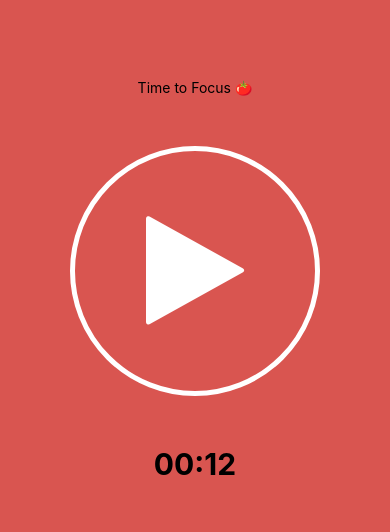
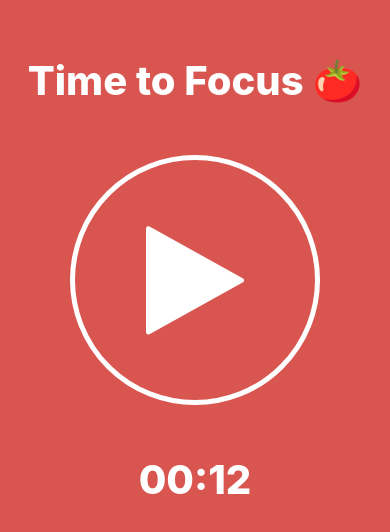
Before and after one commit to hato-taka/pomodoro, a React Native app: screen / in a window 390 px wide. Shown: the part 142-674 px from the top of the page. Built offline with nearby package versions, Linux system fonts and the light colour scheme.

Commit message:
TImerModeDisplay コンポーネントの分割

```diff
--- a/App.tsx
+++ b/App.tsx
@@ -3,6 +3,7 @@ import { useEffect, useState } from 'react';
 import { StyleSheet, Text, View, Button } from 'react-native';
 import { TimerCountDownDisplay } from './TimerCountDownDisplay';
 import { TimerToggleButton } from './TimerToggleButton';
+import { TimerModeDisplay, TimerModes } from './TimerModeDisplay';
 
 const FOCUS_TIME_MINUTES = 0.2 * 60 * 1000;
 const BREAK_TIME_MINUTES = 0.1 * 60 * 1000;
@@ -11,7 +12,7 @@ export default function App() {
   const [timerCount, setTimerCount] = useState<number>(12 * 1000)
   const [timerInterval, setTimerInterval] = useState<NodeJS.Timeout | null>(null)
   const [isTimerRunning, setIsTimerRunning] = useState<boolean>(false)
-  const [timerMode, setTimerMode] = useState<'Focus' | 'Break'>('Focus')
+  const [timerMode, setTimerMode] = useState<TimerModes>('Focus')
 
   useEffect(() => {
     if(timerCount === 0) {
@@ -40,8 +41,11 @@ export default function App() {
   }
 
   return (
-    <View style={styles.container}>
-      <Text>Time to {timerMode === 'Focus' ? 'Focus 🍅' : 'Break ☕️'}</Text>
+    <View style={{
+      ...styles.container,
+    ...{backgroundColor: timerMode === 'Break' ? "#7b5544" : "#d95550"
+    }}}>
+      <TimerModeDisplay timerMode={timerMode} />
       <StatusBar style="auto" />
       <TimerToggleButton isTimerRunning={isTimerRunning} startTimer={startTimer} stopTimer={stopTimer} />
       <TimerCountDownDisplay timerDate={new Date(timerCount)} />
--- a/TimerCountDownDisplay.tsx
+++ b/TimerCountDownDisplay.tsx
@@ -18,7 +18,8 @@ export const TimerCountDownDisplay: React.FC<Props> = ({timerDate}) => {
 
 const styles = StyleSheet.create({
     timerCountDownText: {
-        fontSize: 30,
-        fontWeight: '700'
+        fontSize: 40,
+        fontWeight: '800',
+        color: '#fff'
     }
 })
--- /dev/null
+++ b/TimerModeDisplay.tsx
@@ -0,0 +1,27 @@
+import React from 'react'
+import {Text, View, StyleSheet} from 'react-native'
+
+export type TimerModes =  'Focus' | 'Break'
+type Props = {
+    timerMode: TimerModes
+}
+
+export const TimerModeDisplay:React.FC<Props> = ({timerMode})=> {
+  return (
+    <View style={styles.container}>
+      <Text style={styles.timerModeText}>Time to {timerMode === 'Focus' ? 'Focus 🍅' : 'Break ☕️'}</Text>
+    </View>
+  )
+}
+
+const styles = StyleSheet.create({
+    container: {
+        alignItems: 'center',
+        width: '100%'
+    },
+    timerModeText: {
+        fontSize: 40,
+        fontWeight: '800',
+        color: '#fff'
+    }
+})
```
